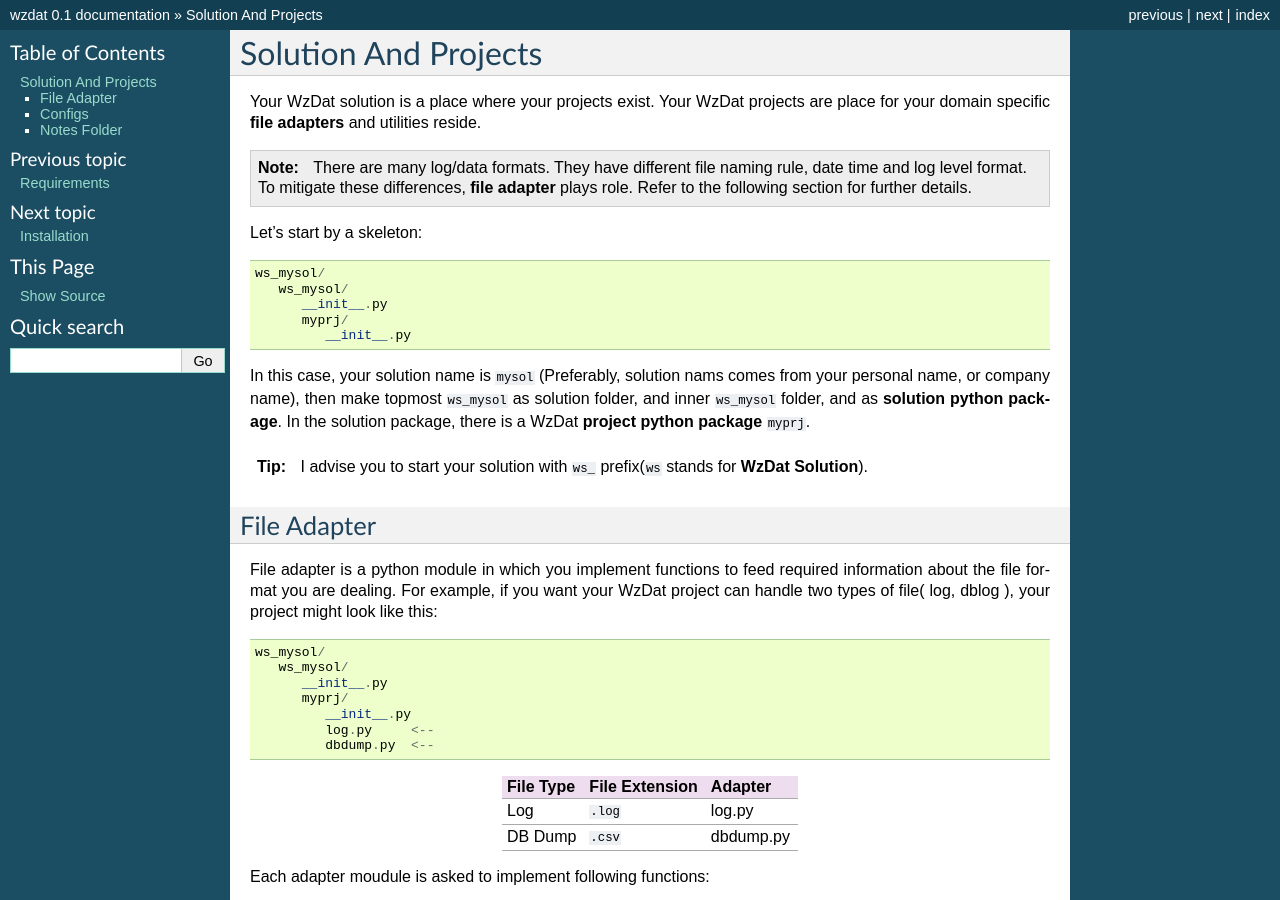
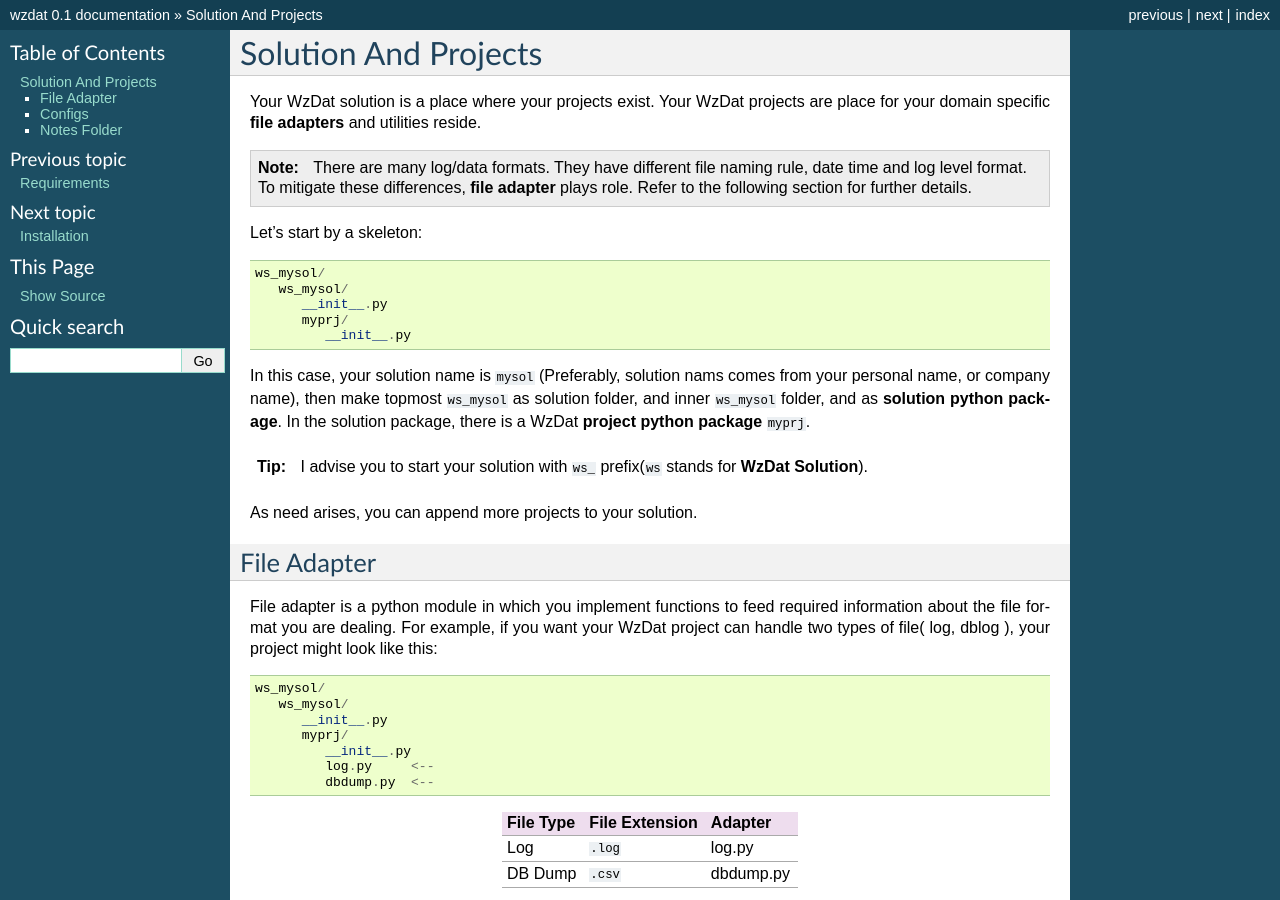
Before and after one commit to haje01/wzdat, a Sphinx documentation site: the page built from docs/solandprj.rst, in a window 1280 px wide and 900 px high. Built offline with Sphinx 7.4.7, drawn with Linux system fonts in a browser that asks for light colours.

Commit message:
Update solandprj.rst

```diff
--- a/docs/solandprj.rst
+++ b/docs/solandprj.rst
@@ -23,6 +23,9 @@ In this case, your solution name is ``mysol`` (Preferably, solution nams comes f
 .. tip::
 
    I advise you to start your solution with ``ws_`` prefix(``ws`` stands for **WzDat Solution**).
+
+
+As need arises, you can append more projects to your solution.
 
 
 File Adapter
```
